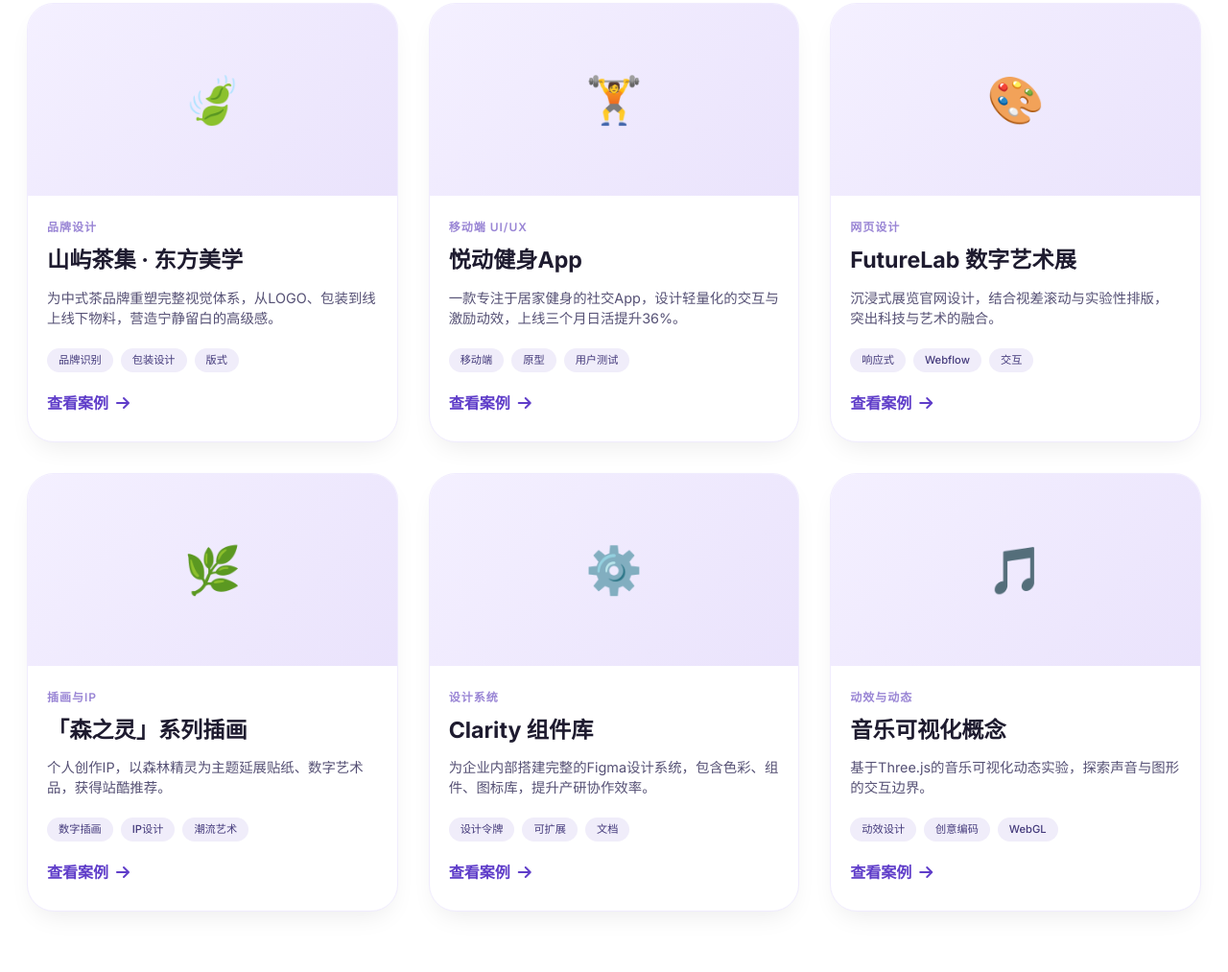
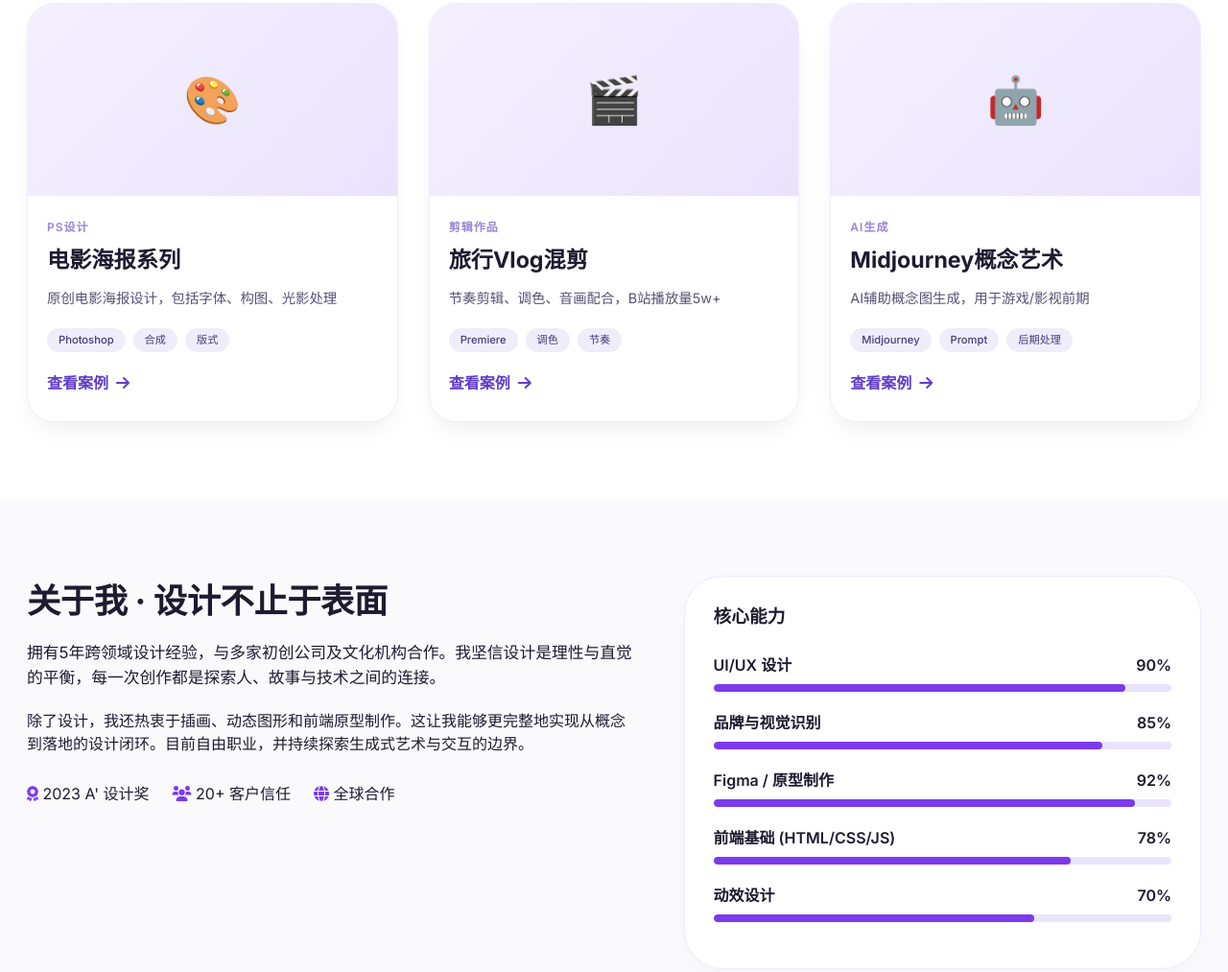
Before and after one commit to Ustinian200/my-portfolio, a plain HTML site: page index.html in a window 1280 px wide. Shown: the part 750-1763 px from the top of the page at 96% size. Drawn offline with Linux system fonts and the light colour scheme.

Commit message:
Update index.html

```diff
--- a/index.html
+++ b/index.html
@@ -560,53 +560,29 @@
     // 项目数据 (模拟作品集)
     const projectsData = [
         {
-            id: 1,
-            category: "品牌设计",
-            title: "山屿茶集 · 东方美学",
-            desc: "为中式茶品牌重塑完整视觉体系，从LOGO、包装到线上线下物料，营造宁静留白的高级感。",
-            tags: ["品牌识别", "包装设计", "版式"],
-            icon: "🍃"
+            id:1,
+            category: "PS设计",
+            title: "电影海报系列",
+            desc: "原创电影海报设计，包括字体、构图、光影处理",
+            tags: ["Photoshop", "合成", "版式"],
+            icon: "🎨"
         },
         {
             id: 2,
-            category: "移动端 UI/UX",
-            title: "悦动健身App",
-            desc: "一款专注于居家健身的社交App，设计轻量化的交互与激励动效，上线三个月日活提升36%。",
-            tags: ["移动端", "原型", "用户测试"],
-            icon: "🏋️"
+            category: "剪辑作品",
+            title: "旅行Vlog混剪",
+            desc: "节奏剪辑、调色、音画配合，B站播放量5w+",
+            tags: ["Premiere", "调色", "节奏"],
+            icon: "🎬"
         },
         {
             id: 3,
-            category: "网页设计",
-            title: "FutureLab 数字艺术展",
-            desc: "沉浸式展览官网设计，结合视差滚动与实验性排版，突出科技与艺术的融合。",
-            tags: ["响应式", "Webflow", "交互"],
-            icon: "🎨"
+            category: "AI生成",
+            title: "Midjourney概念艺术",
+            desc: "AI辅助概念图生成，用于游戏/影视前期",
+            tags: ["Midjourney", "Prompt", "后期处理"],
+            icon: "🤖"
         },
-        {
-            id: 4,
-            category: "插画与IP",
-            title: "「森之灵」系列插画",
-            desc: "个人创作IP，以森林精灵为主题延展贴纸、数字艺术品，获得站酷推荐。",
-            tags: ["数字插画", "IP设计", "潮流艺术"],
-            icon: "🌿"
-        },
-        {
-            id: 5,
-            category: "设计系统",
-            title: "Clarity 组件库",
-            desc: "为企业内部搭建完整的Figma设计系统，包含色彩、组件、图标库，提升产研协作效率。",
-            tags: ["设计令牌", "可扩展", "文档"],
-            icon: "⚙️"
-        },
-        {
-            id: 6,
-            category: "动效与动态",
-            title: "音乐可视化概念",
-            desc: "基于Three.js的音乐可视化动态实验，探索声音与图形的交互边界。",
-            tags: ["动效设计", "创意编码", "WebGL"],
-            icon: "🎵"
-        }
     ];
 
     // 渲染作品卡片
```
